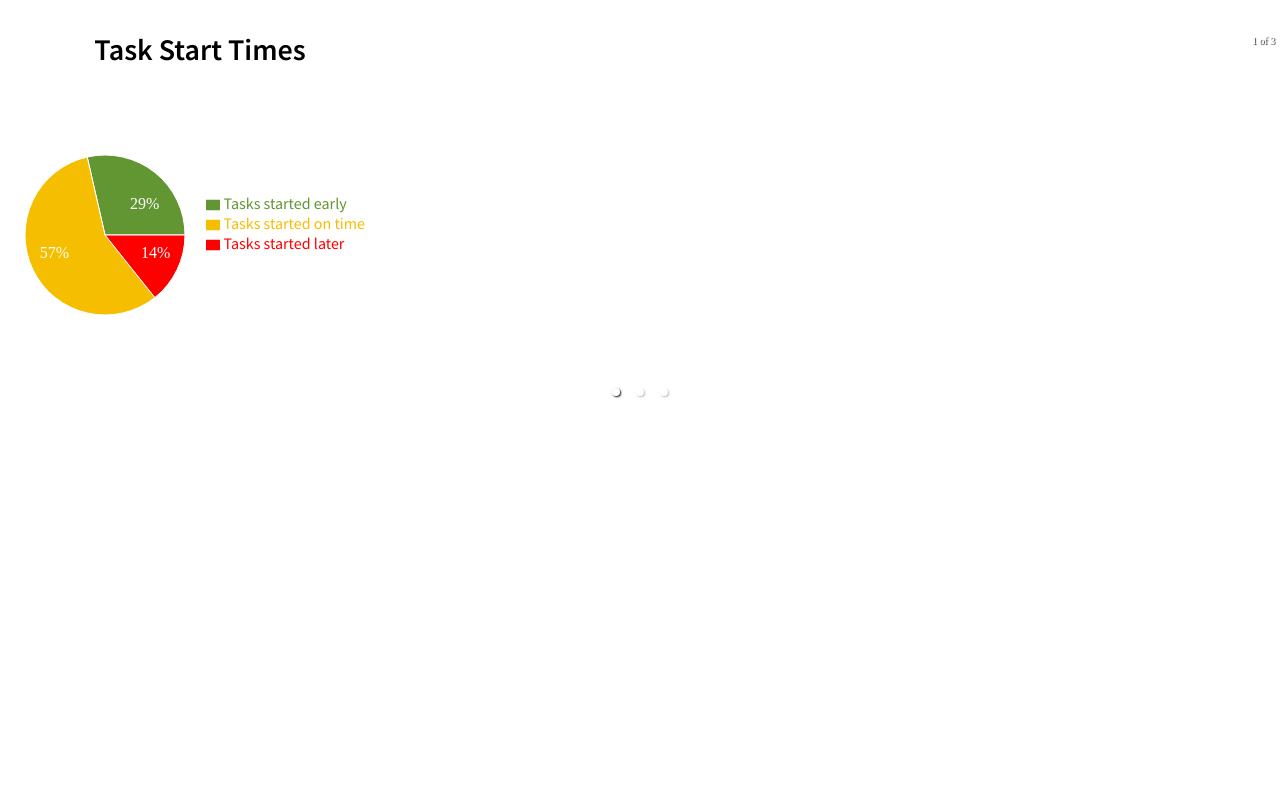
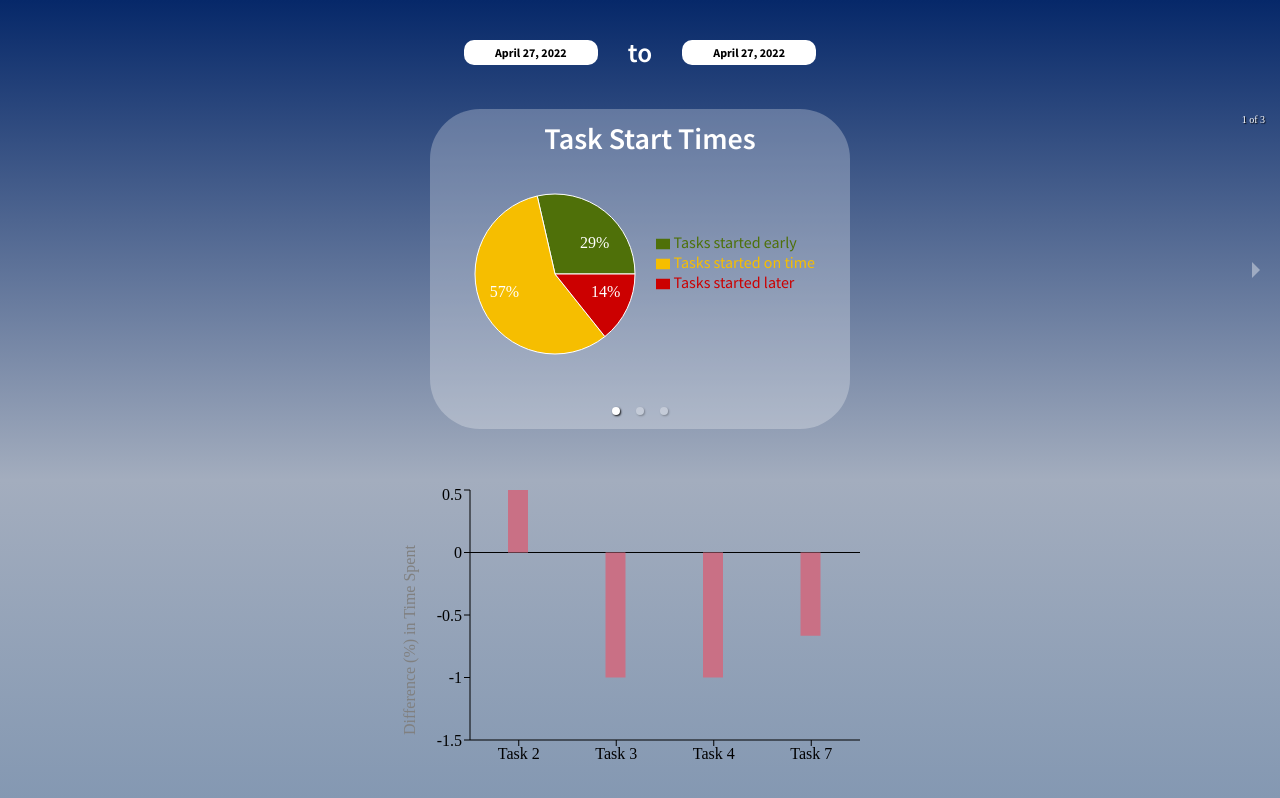
Before and after one commit to utmgdsc/UTimeManager, a React (Create React App) app in the folder client/: page /insights in a window 1280 px wide. Built offline with nearby package versions, Linux system fonts and the light colour scheme.

Commit message:
Combine insights components into InsightsPage

```diff
--- a/client/src/App.js
+++ b/client/src/App.js
@@ -7,7 +7,6 @@ import CalendarPage from "./pages/CalendarPage/CalendarPage.js";
 import TaskHistoryPage from "./pages/TaskHistoryPage/TaskHistoryPage.js";
 import InsightsPage from "./pages/InsightsPage/InsightsPage.js";
 import TaskFormPage from "./pages/TaskFormPage/TaskFormPage.js";
-
 
 const App = () => {
   return (
--- a/client/src/components/Carousel/Carousel.js
+++ b/client/src/components/Carousel/Carousel.js
@@ -1,6 +1,7 @@
 import React from "react";
 import styles from "../Carousel/Carousel.module.css";
 import "react-responsive-carousel/lib/styles/carousel.min.css";
+import "./CarouselOverride.css";
 import { Carousel } from "react-responsive-carousel";
 import TaskStatusChart from "../TaskStatusChart/TaskStatusChart";
 import PropTypes from "prop-types";
--- /dev/null
+++ b/client/src/components/Carousel/CarouselOverride.css
@@ -0,0 +1,5 @@
+.carousel .slider-wrapper.axis-horizontal .slider .slide {
+  display: flex !important;
+  flex-flow: column !important;
+  align-items: center !important;
+}
--- /dev/null
+++ b/client/src/components/DateSelector/DatePickerOverride.css
@@ -0,0 +1,3 @@
+.react-datepicker-wrapper {
+  width: min-content;
+}
--- a/client/src/components/DateSelector/DateSelector.js
+++ b/client/src/components/DateSelector/DateSelector.js
@@ -3,6 +3,7 @@ import styles from "./DateSelector.module.css";
 import { PropTypes } from "prop-types";
 import DatePicker from "react-datepicker";
 import "react-datepicker/dist/react-datepicker.css";
+import "./DatePickerOverride.css";
 
 export const DateSelector = ({ selectedDate, onDateChanged, showTime }) => {
   return (
--- a/client/src/components/DateSelector/DateSelector.module.css
+++ b/client/src/components/DateSelector/DateSelector.module.css
@@ -5,7 +5,6 @@
   font-family: "Source Sans Pro", sans-serif;
   font-weight: bold;
   text-align: center;
-  margin-bottom: 5px;
   background-color: white;
   border-color: transparent;
   max-width: 120px;
--- a/client/src/components/TaskDurationBarChart/TaskDurationBarChart.js
+++ b/client/src/components/TaskDurationBarChart/TaskDurationBarChart.js
@@ -32,7 +32,7 @@ export const TaskDurationBarChart = ({ taskResponseData }) => {
     <div className={styles.scrollableTaskChart}>
       <BarChart
         width={500}
-        height={350}
+        height={290}
         data={taskDurationDifferences}
         margin={{
           top: 5,
--- a/client/src/components/TaskStatusChart/TaskStatusChart.js
+++ b/client/src/components/TaskStatusChart/TaskStatusChart.js
@@ -30,15 +30,16 @@ const chartLabel = ({
   );
 };
 
-const COLORS = ["#629632", "#F6BE00", "#FF0000"];
+const COLORS = ["#4F7009", "#F6BE00", "#cc0000"];
 
 export const TaskStatusChart = ({ tasksData, chartHeader }) => {
   return (
-    <PieChart width={380} height={380}>
+    <div className={styles.overlay}>
+      <PieChart width={380} height={300}>
         <Pie
           data={tasksData}
           cx={100}
-        cy={200}
+          cy={150}
           labelLine={false}
           label={chartLabel}
           outerRadius={80}
@@ -49,16 +50,18 @@ export const TaskStatusChart = ({ tasksData, chartHeader }) => {
             <Cell key={`cell-${index}`} fill={COLORS[index % COLORS.length]} />
           ))}
         </Pie>
-      <text x={200} y={30} fill="black" textAnchor="middle">
+        <text x={200} y={30} fill="white" textAnchor="middle">
           <tspan className={styles.tspan}>{chartHeader}</tspan>
         </text>
         <Legend
           verticalAlign="middle"
+          height={75}
           align="right"
           layout="vertical"
           wrapperStyle={{ fontFamily: "Source Sans Pro,  sans-serif" }}
         />
       </PieChart>
+    </div>
   );
 };
 
--- a/client/src/components/TaskStatusChart/TaskStatusChart.module.css
+++ b/client/src/components/TaskStatusChart/TaskStatusChart.module.css
@@ -3,3 +3,9 @@
   font-family: "Source Sans Pro", sans-serif;
   font-size: 1.875rem;
 }
+
+.overlay {
+  background-color: rgba(255, 255, 255, 0.27);
+  border-radius: 50px;
+  padding: 10px 20px;
+}
--- a/client/src/pages/InsightsPage/InsightsPage.js
+++ b/client/src/pages/InsightsPage/InsightsPage.js
@@ -1,7 +1,8 @@
-import React from "react";
-import TaskStatusChart from "../../components/TaskStatusChart/TaskStatusChart";
+import React, { useState } from "react";
 import styles from "./InsightsPage.module.css";
 import { InsightsCarousel } from "../../components/Carousel/Carousel";
+import { TaskDurationBarChart } from "../../components/TaskDurationBarChart/TaskDurationBarChart";
+import { DateSelector } from "../../components/DateSelector/DateSelector";
 
 const InsightsPage = () => {
   const nHoursAhead = (nHours) => {
@@ -76,9 +77,32 @@ const InsightsPage = () => {
     },
   ];
 
+  const [startDate, setStartDate] = useState(new Date());
+  const [endDate, setEndDate] = useState(new Date());
+
   return (
-    <div>
-      <InsightsCarousel taskData={sampleTaskData} />
+    <div className={styles.bg}>
+      <div className={styles.dateSelectionBar}>
+        <div className={styles.container}>
+          <DateSelector
+            selectedDate={startDate}
+            onDateChanged={setStartDate}
+            showTime={false}
+          />
+        </div>
+        <div className={styles.dateRangeTo}>to</div>
+        <div className={styles.container}>
+          <DateSelector
+            selectedDate={endDate}
+            onDateChanged={setEndDate}
+            showTime={false}
+          />
+        </div>
+      </div>
+      <div>
+        <InsightsCarousel taskData={sampleTaskData} />
+      </div>
+      <TaskDurationBarChart taskResponseData={sampleTaskData} />
     </div>
   );
 };
--- a/client/src/pages/InsightsPage/InsightsPage.module.css
+++ b/client/src/pages/InsightsPage/InsightsPage.module.css
@@ -4,4 +4,27 @@
   width: 100%;
   display: flex;
   flex-direction: column;
+  justify-content: center;
+  align-items: center;
+  overflow: auto;
 }
+
+.dateSelectionBar {
+  display: flex;
+  flex-flow: row;
+  justify-content: center;
+  align-items: center;
+  margin: 10px 20px;
+  width: 100%;
+}
+
+.dateRangeTo {
+  font-weight: 600;
+  font-family: "Source Sans Pro", sans-serif;
+  font-size: 1.7rem;
+  color: white;
+}
+
+.container {
+  margin: 0px 30px;
+}
--- a/client/src/pages/TaskFormPage/TaskFormPage.module.css
+++ b/client/src/pages/TaskFormPage/TaskFormPage.module.css
@@ -29,7 +29,7 @@
   color: white;
   font-weight: 400;
   font-size: 1.5rem;
-  margin: 0px 0px 3px 10px;
+  margin: 10px 0px 3px 10px;
   font-family: "Source Sans Pro", sans-serif;
 }
 
```
Lines whose indentation alone changed are shown as unchanged.
